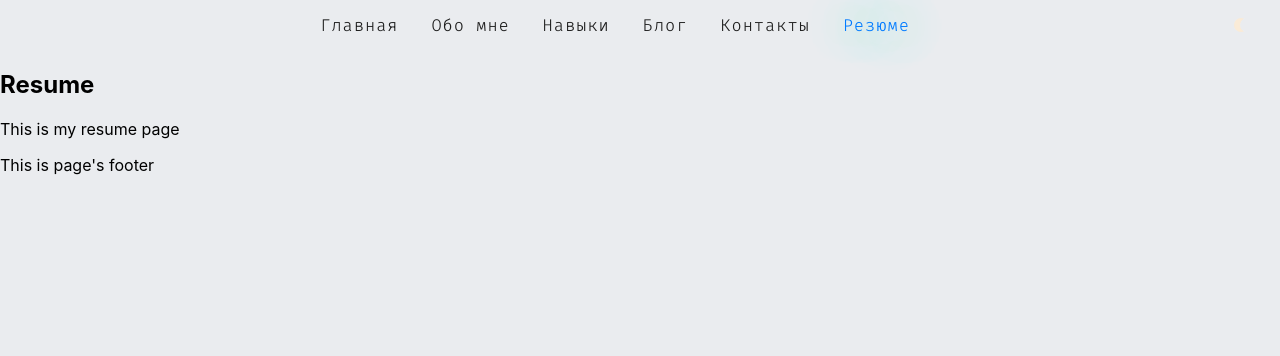
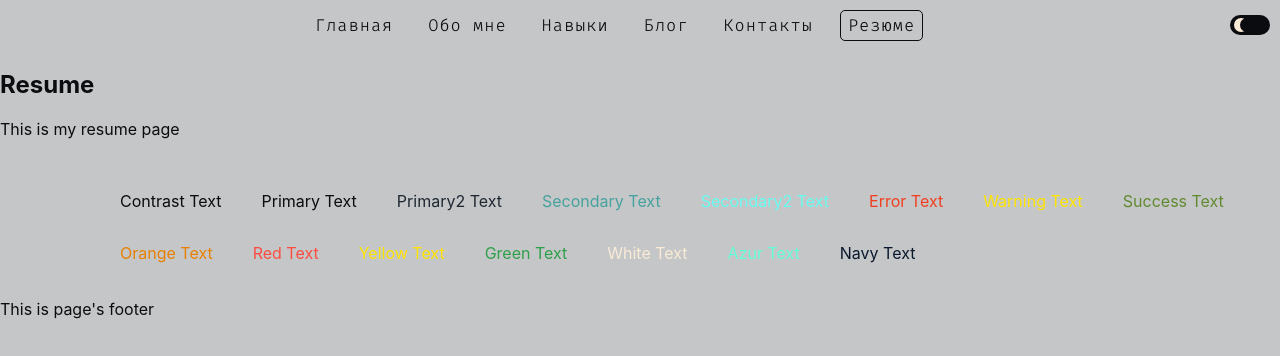
Before and after one commit to avramenkomy/portfolio-frontend, a React (Create React App) app: page /resume in a window 1280 px wide. Shown: the top 356 px of the page. Built offline with nearby package versions, Linux system fonts and the light colour scheme.

Commit message:
WIP: test colors

```diff
--- a/src/components/Resume.jsx
+++ b/src/components/Resume.jsx
@@ -1,11 +1,45 @@
 import React from 'react';
+
+const root_style = {
+  display: 'flex',
+  flexDirection: 'row',
+  flexWrap: 'wrap',
+}
+
+const item = {
+  marginLeft: '20px',
+  marginRight: '20px',
+}
 
 
 function Resume () {
   return (
     <div>
-      <h2>Resume</h2>
-      <p>This is my resume page</p>
+      <h2 style={{ color: 'var(--contrast-text)'}}>Resume</h2>
+      <p style={{ color: 'var(--contrast-text)'}}>This is my resume page</p>
+      <br />
+      <div style={{ ...root_style, marginLeft: '100px' }}>
+        <p style={{ ...item, color: 'var(--contrast-text)' }}>Contrast Text</p>
+        <p style={{ ...item, color: 'var(--primary)' }}>Primary Text</p>
+        <p style={{ ...item, color: 'var(--primary2)' }}>Primary2 Text</p>
+
+        <p style={{ ...item, color: 'var(--secondary)' }}>Secondary Text</p>
+        <p style={{ ...item, color: 'var(--secondary2)' }}>Secondary2 Text</p>
+
+        <p style={{ ...item, color: 'var(--error)' }}>Error Text</p>
+        <p style={{ ...item, color: 'var(--warning)' }}>Warning Text</p>
+        <p style={{ ...item, color: 'var(--success)' }}>Success Text</p>
+
+        <p style={{ ...item, color: 'var(--orange)' }}>Orange Text</p>
+        <p style={{ ...item, color: 'var(--red)' }}>Red Text</p>
+        <p style={{ ...item, color: 'var(--yellow)' }}>Yellow Text</p>
+        <p style={{ ...item, color: 'var(--green)' }}>Green Text</p>
+        <p style={{ ...item, color: 'var(--white)' }}>White Text</p>
+        <p style={{ ...item, color: 'var(--azur)' }}>Azur Text</p>
+        <p style={{ ...item, color: 'var(--navy)' }}>Navy Text</p>
+      </div>
+
+      <br />
     </div>
   )
 }
--- a/src/index.css
+++ b/src/index.css
@@ -2,28 +2,36 @@
 @import url('https://fonts.googleapis.com/css2?family=Fira+Code:wght@300;400;500;600;700&family=Fira+Mono:wght@400;500;700&family=Roboto+Mono:wght@100;200;300;400;500;600;700&display=swap');
 
 :root[data-theme="light"] {
-  --background-color: #EAECEF;
-  --link-color: #1e1e1e;
-  --active-link-color: #027BFF;
-  --header-bg-color: #23424E;
-
-  --bg-color-slider: #1e1e1e;
+  --background-color: #c5c6c7;
+  --primary: #0b0c10;
+  --primary2: #1f2833;
+  --secondary: #45a29e;
+  --secondary2: #66fcf1;
+  --contrast-text: #0b0c10;
 }
 
 :root[data-theme="dark"] {
-  --background-color: #1e1e1e;
-  --link-color: #faebd7;
-  --active-link-color: #64ffda;
-
-  --bg-color-slider: #faebd7;
-  --header-bg-color: inherit;
+  --background-color: #0b0c10;
+  --primary: #66fcf1;
+  --primary2: #45a29e;
+  --secondary: #c5c6c7;
+  --secondary2: #727477;
+  --contrast-text: #c5c6c7;
 }
 
 :root {
-  --green: #64ffda;
   --white: #faebd7;
   --dark: #1e1e1e;
   --navy: #0B192F;
+  --warning: #ffe400;
+  --error: #f13f20;
+  --success: #61892f;
+  --orange: #e88001;
+  --green: #2e9f4a;
+  --yellow: #ffe400;
+  --red: #fd4c40;
+  --blue: #027BFF;
+  --azur: #64ffda;
 
   --fz-xs: 5px;
   --fz-sm: 10px;
@@ -78,27 +86,32 @@ nav {
   flex-grow: 1;
   display: flex;
   flex-direction: row;
-  justify-content: end;
+  justify-content: flex-end;
   align-items: center;
 }
 
 nav > a {
   margin: 0 1%;
   text-decoration: none;
-  color: var(--link-color);
+  color: var(--primary);
   font-family: var(--font-mono);
   font-size: var(--fz-md);
   letter-spacing: 1px;
   line-height: 1;
   font-weight: 100;
   padding: 0.375rem 0.4375rem;
+  border: 1px solid var(--background-color);
+  border-radius: 5px;
+  box-sizing: border-box;
 }
 
 .active-link {
   cursor: default;
-  color: var(--active-link-color);
-  text-shadow:
-    0 0 40px rgba(100, 255, 218, .7),
-    0 0 70px rgba(100, 255, 218, .7),
-    0 0 130px rgba(100, 255, 218, .7);
+  color: var(--primary);
+  border: 1px solid var(--primary);
+  border-radius: 5px;
 }
+
+footer {
+  color: var(--contrast-text);
+}
```
